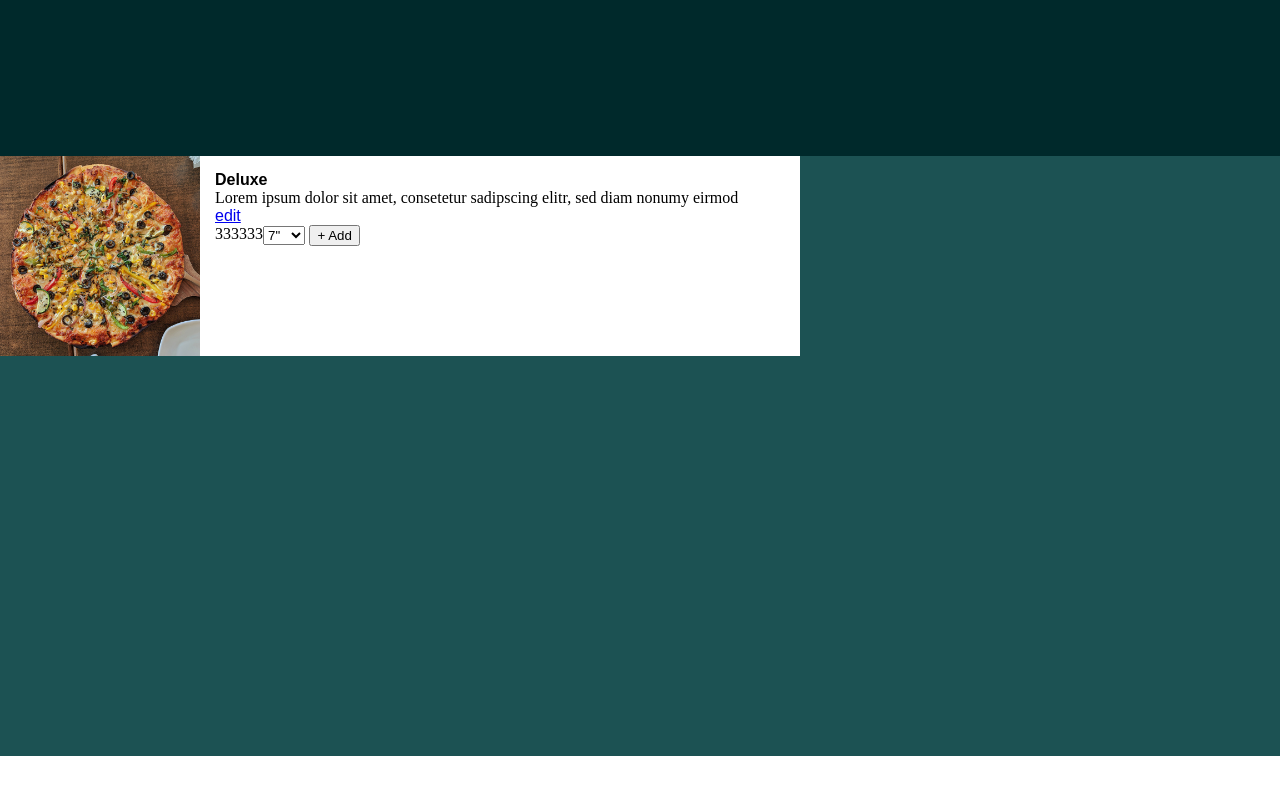
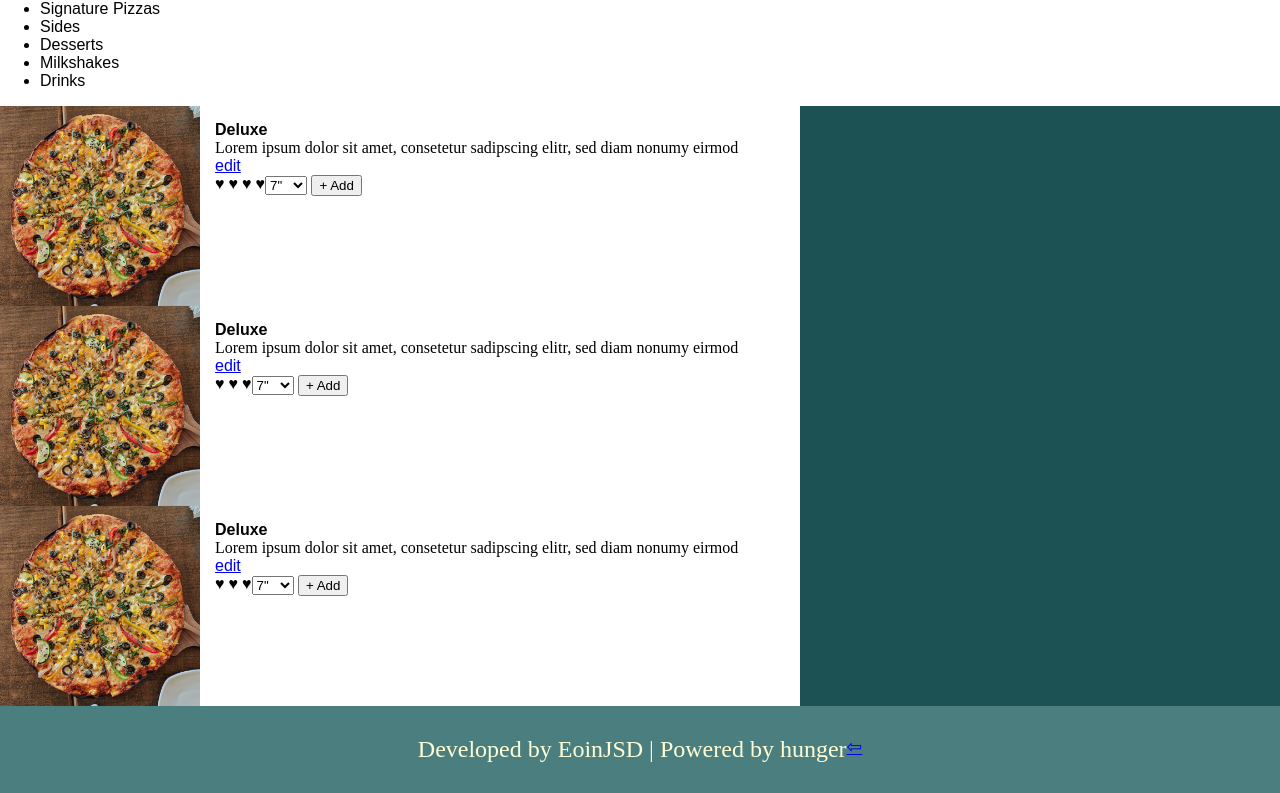
Before and after one commit to EoinJSD/well-stacked-pizza, a plain HTML site: page pages/food-menu.html in a window 1280 px wide. Shown: the part 146-939 px from the top of the page. Before the commit the page ends 902 px from the top, so only its background shows below. Drawn offline with Linux system fonts and the light colour scheme.

Commit message:
Adding new Food Menu features and Styles
Food Menu - Js for filters

```diff
--- a/pages/food-menu.html
+++ b/pages/food-menu.html
@@ -20,10 +20,18 @@
 		</header>
 
 		<main class="container">
-
-			<div class="menu_filter">
-				<h1 class="page_heading">Food Menu</h1>
-			</div>
+			<section class="filters">
+				<div>
+					<h1 class="page_heading">Food Menu</h1>
+					<ul id="filterOptions" class="filter_options">
+						<li id="filter" class="filter active">Signature Pizzas</li>
+						<li id="filter" class="filter">Sides</li>
+						<li id="filter" class="filter">Desserts</li>
+						<li id="filter" class="filter">Milkshakes</li>
+						<li id="filter" class="filter">Drinks</li>
+					</ul>
+				</div>
+			</section>
 			<div class="menu">
 				<div class="option">
 					<div class="image">
@@ -38,7 +46,7 @@
 								<a href="#">edit</a>
 							</div>
 							<div class="interactions">
-								<p>333333</p>
+								<p>&#x2665; &#x2665; &#x2665; &#x2665;</p>
 								<form action="#size">
 									<select id="size" name="size">
 										<option value="7">7"</option>
@@ -51,9 +59,70 @@
 								</form>
 							</div>
 					</div>
+				</div>
 
+				<div class="option">
+					<div class="image">
+						<img src="../resources/pizzas/Deluxe.jpg" alt="Deluxe">
+					</div>
+					<div class="info_container">
+							<div>
+								<div class="option_desc">
+									<h4>Deluxe</h4>
+									<p>Lorem ipsum dolor sit amet, consetetur sadipscing elitr, sed diam nonumy eirmod</p>
+								</div>
+								<a href="#">edit</a>
+							</div>
+							<div class="interactions">
+								<p>&#x2665; &#x2665; &#x2665;</p>
+								<form action="#size">
+									<select id="size" name="size">
+										<option value="7">7"</option>
+										<option value="9">9"</option>
+										<option value="12">12"</option>
+										<option value="16">16"</option>
+										<option value="22">22"</option>
+									</select>
+									<input type="submit" value="+ Add">
+								</form>
+							</div>
+					</div>
+				</div>
+
+				<div class="option">
+					<div class="image">
+						<img src="../resources/pizzas/Deluxe.jpg" alt="Deluxe">
+					</div>
+					<div class="info_container">
+							<div>
+								<div class="option_desc">
+									<h4>Deluxe</h4>
+									<p>Lorem ipsum dolor sit amet, consetetur sadipscing elitr, sed diam nonumy eirmod</p>
+								</div>
+								<a href="#">edit</a>
+							</div>
+							<div class="interactions">
+								<p>&#x2665; &#x2665; &#x2665;</p>
+								<form action="#size">
+									<select id="size" name="size">
+										<option value="7">7"</option>
+										<option value="9">9"</option>
+										<option value="12">12"</option>
+										<option value="16">16"</option>
+										<option value="22">22"</option>
+									</select>
+									<input type="submit" value="+ Add">
+								</form>
+							</div>
+					</div>
 				</div>
 			</div>
 		</div>
+
+		<footer>
+			<p>Developed by EoinJSD | Powered by hunger</p>
+			<a href="../index.html">&#x21E6;</a>
+		</footer>
+<script type="text/javascript" src="../scripts/food_menu.js"></script>
 	</body>
 </html>
--- /dev/null
+++ b/scripts/food_menu.js
@@ -0,0 +1,10 @@
+// Add active class to the current button (highlight it)
+var filterOptions = document.getElementById("filterOptions");
+var filter = filterOptions.getElementsByClassName("filter");
+for (var i = 0; i < filter.length; i++) {
+  filter[i].addEventListener("click", function() {
+  var current = document.getElementsByClassName("active");
+  current[0].className = current[0].className.replace(" active", "");
+  this.className += " active";
+  });
+}
```
Also changed, not shown: pages/mainpage.html (+9 -0 lines).
